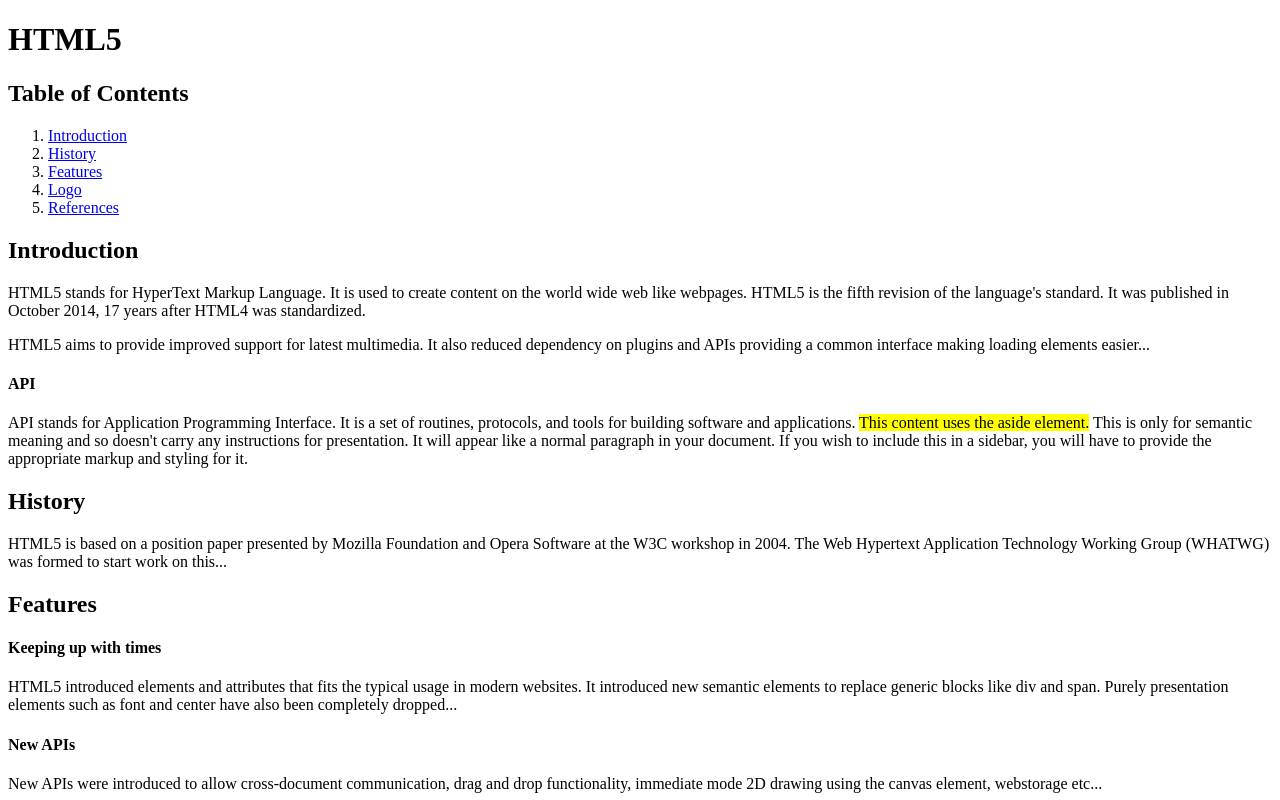
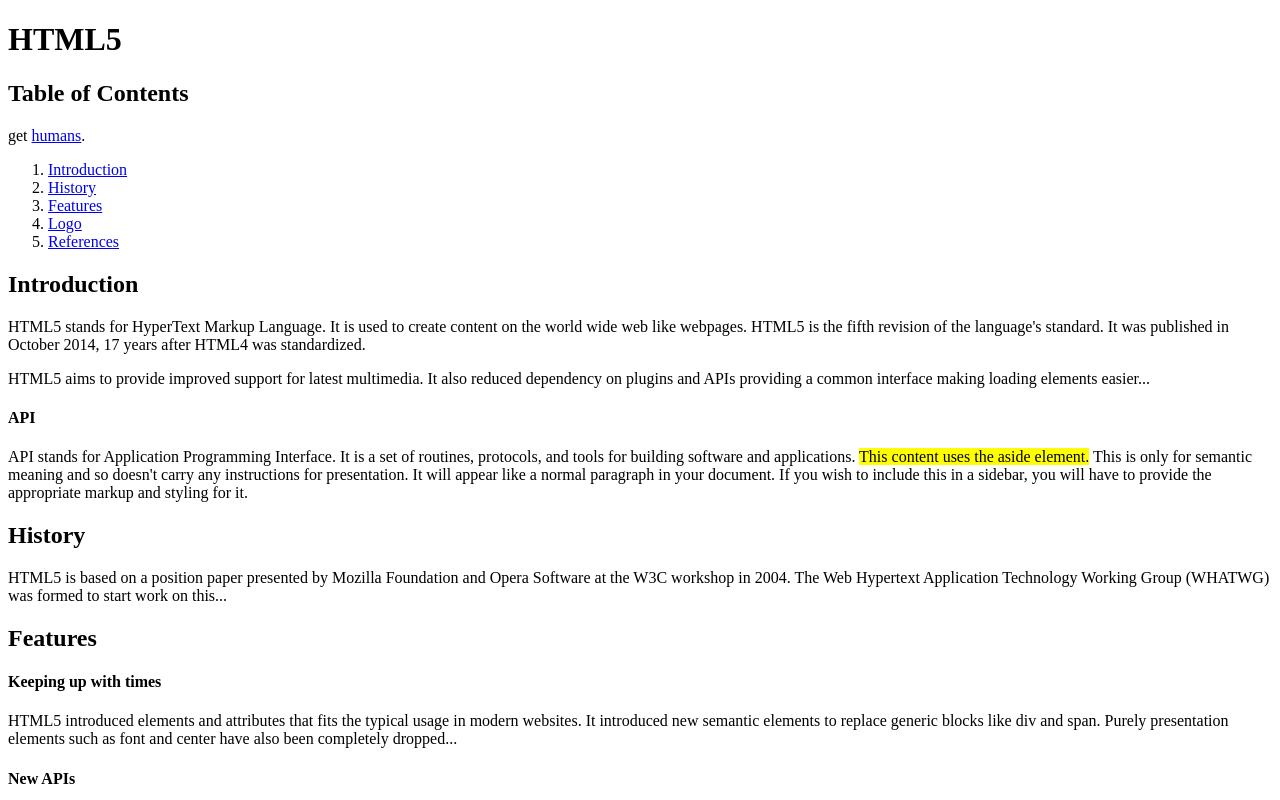
Before and after one commit to ivalearn/html5edx, a website: page index.html in a window 1280 px wide. Shown: the top 800 px of the page. Drawn offline with Linux system fonts and the light colour scheme.

Commit message:
example of download link

```diff
--- a/index.html
+++ b/index.html
@@ -13,6 +13,7 @@
 <header>
     <h1>HTML5</h1>
     <h2>Table of Contents</h2>
+    <p>get <a href="humans.txt" download>humans</a>.</p>
 
     <!--    Navigation can be on its own or within the header element-->
     <nav>
```
